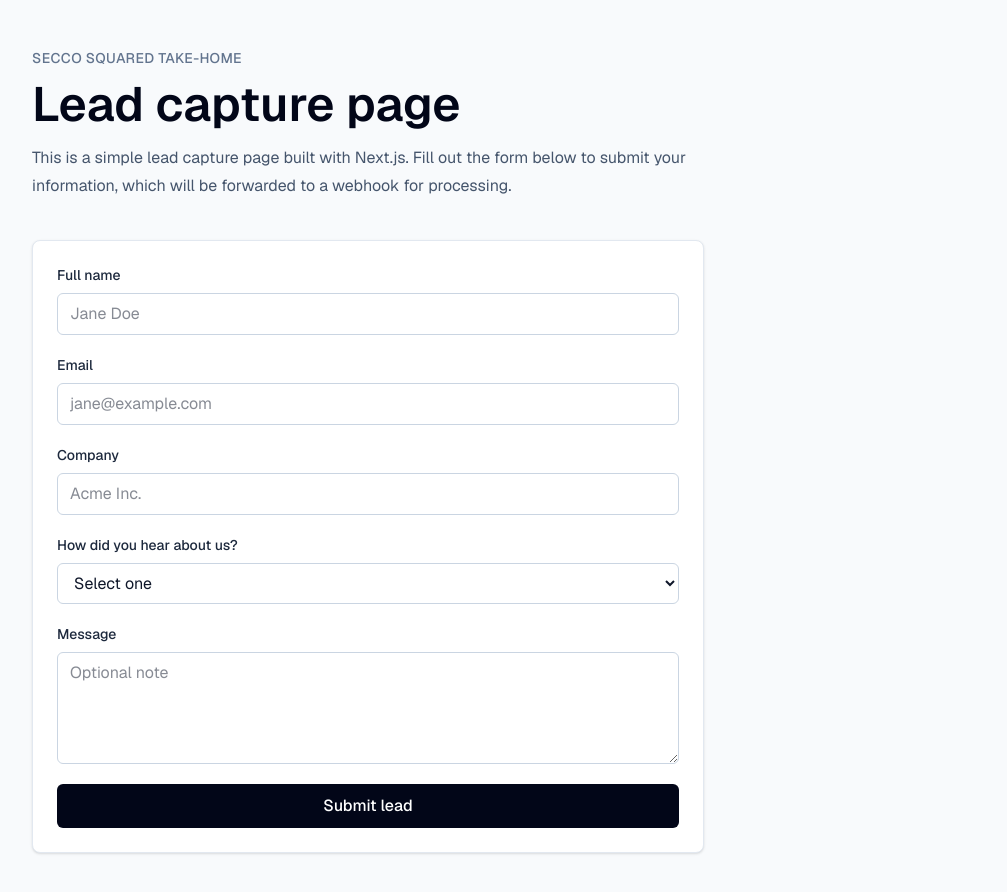
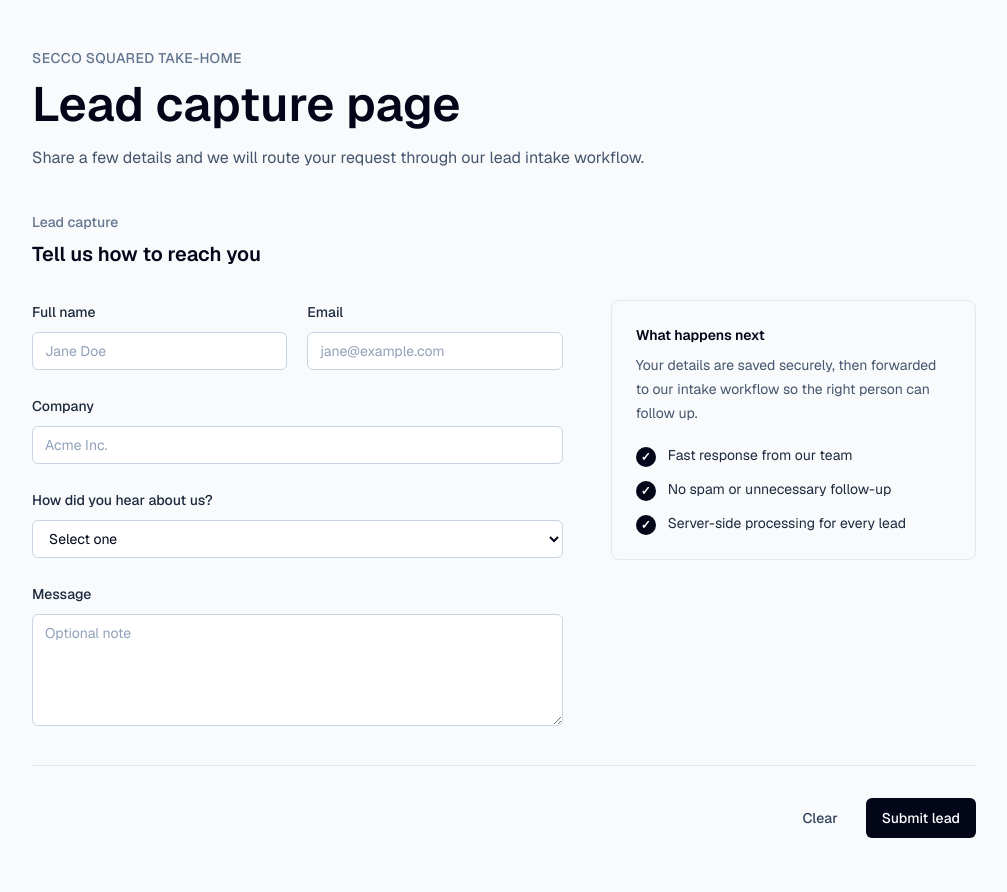
Before and after one commit to LJebry/lead-page, a Next.js app: page / in a window 1280 px wide. Shown: the top 892 px of the page, without its empty margins (136-1143 px from the left). Built offline with nearby package versions, Linux system fonts and the light colour scheme.

Commit message:
style:update lead form layout

```diff
--- a/src/app/page.tsx
+++ b/src/app/page.tsx
@@ -11,7 +11,8 @@ export default function Home() {
           Lead capture page
         </h1>
         <p className="mt-4 text-base leading-7 text-slate-600">
-          This is a simple lead capture page built with Next.js. Fill out the form below to submit your information, which will be forwarded to a webhook for processing.
+          Share a few details and we will route your request through our lead
+          intake workflow.
         </p>
       </section>
 
--- a/src/components/lead-form.tsx
+++ b/src/components/lead-form.tsx
@@ -12,18 +12,45 @@ const initialState: CreateLeadState = {
   message: "",
 };
 
+const highlights = [
+  "Fast response from our team",
+  "No spam or unnecessary follow-up",
+  "Server-side processing for every lead",
+];
+
 function inputClass(hasError?: boolean) {
-  return `rounded-md border px-3 py-2 outline-none focus:border-slate-900 ${
+  return `mt-2 w-full rounded-md border bg-white px-3 py-2 text-sm text-slate-950 outline-none transition placeholder:text-slate-400 focus:border-slate-950 ${
     hasError ? "border-red-500" : "border-slate-300"
   }`;
 }
 
-function FieldError({ message }: { message?: string }) {
+function FieldError({
+  id,
+  message,
+}: {
+  id: string;
+  message?: string;
+}) {
   if (!message) {
     return null;
   }
 
-  return <p className="text-sm text-red-600">{message}</p>;
+  return (
+    <p className="mt-2 text-sm text-red-600" id={id}>
+      {message}
+    </p>
+  );
+}
+
+function CheckIcon() {
+  return (
+    <span
+      aria-hidden="true"
+      className="mt-0.5 flex h-5 w-5 shrink-0 items-center justify-center rounded-full bg-slate-950 text-xs font-semibold text-white"
+    >
+      ✓
+    </span>
+  );
 }
 
 export function LeadForm() {
@@ -42,13 +69,22 @@ export function LeadForm() {
   return (
     <form
       action={formAction}
-      className="grid max-w-2xl gap-5 rounded-lg border border-slate-200 bg-white p-6 shadow-sm"
+      className="w-full sm:mx-auto sm:max-w-7xl"
       noValidate
       ref={formRef}
     >
+        <div className="mb-8">
+          <p className="text-sm font-medium text-slate-500">Lead capture</p>
+          <h2 className="mt-2 text-xl font-semibold text-slate-950">
+            Tell us how to reach you
+          </h2>
+        </div>
+
+        <div className="grid grid-cols-1 gap-10 lg:grid-cols-12 lg:gap-12">
+          <div className="lg:col-span-7">
             {state.message ? (
               <p
-          className={`rounded-md px-4 py-3 text-sm ${
+                className={`mb-6 rounded-md px-4 py-3 text-sm ${
                   state.success
                     ? "bg-emerald-50 text-emerald-700"
                     : "bg-red-50 text-red-700"
@@ -58,8 +94,13 @@ export function LeadForm() {
               </p>
             ) : null}
 
-      <div className="grid gap-2">
-        <label className="text-sm font-medium text-slate-800" htmlFor="name">
+            <div className="space-y-5 md:space-y-6">
+              <div className="grid gap-5 md:grid-cols-2">
+                <div>
+                  <label
+                    className="text-sm font-medium text-slate-800"
+                    htmlFor="name"
+                  >
                     Full name
                   </label>
                   <input
@@ -71,11 +112,17 @@ export function LeadForm() {
                     placeholder="Jane Doe"
                     required
                   />
-        <FieldError message={state.fieldErrors?.name} />
+                  <FieldError
+                    id="name-error"
+                    message={state.fieldErrors?.name}
+                  />
                 </div>
 
-      <div className="grid gap-2">
-        <label className="text-sm font-medium text-slate-800" htmlFor="email">
+                <div>
+                  <label
+                    className="text-sm font-medium text-slate-800"
+                    htmlFor="email"
+                  >
                     Email
                   </label>
                   <input
@@ -88,11 +135,18 @@ export function LeadForm() {
                     required
                     type="email"
                   />
-        <FieldError message={state.fieldErrors?.email} />
+                  <FieldError
+                    id="email-error"
+                    message={state.fieldErrors?.email}
+                  />
+                </div>
               </div>
 
-      <div className="grid gap-2">
-        <label className="text-sm font-medium text-slate-800" htmlFor="company">
+              <div>
+                <label
+                  className="text-sm font-medium text-slate-800"
+                  htmlFor="company"
+                >
                   Company
                 </label>
                 <input
@@ -103,17 +157,20 @@ export function LeadForm() {
                 />
               </div>
 
-      <div className="grid gap-2">
-        <label className="text-sm font-medium text-slate-800" htmlFor="source">
+              <div>
+                <label
+                  className="text-sm font-medium text-slate-800"
+                  htmlFor="source"
+                >
                   How did you hear about us?
                 </label>
                 <select
                   aria-describedby="source-error"
                   aria-invalid={Boolean(state.fieldErrors?.source)}
                   className={inputClass(Boolean(state.fieldErrors?.source))}
+                  defaultValue=""
                   id="source"
                   name="source"
-          defaultValue=""
                 >
                   <option value="" disabled>
                     Select one
@@ -123,28 +180,72 @@ export function LeadForm() {
                   <option value="Social">Social</option>
                   <option value="Other">Other</option>
                 </select>
-        <FieldError message={state.fieldErrors?.source} />
+                <FieldError
+                  id="source-error"
+                  message={state.fieldErrors?.source}
+                />
               </div>
 
-      <div className="grid gap-2">
-        <label className="text-sm font-medium text-slate-800" htmlFor="message">
+              <div>
+                <label
+                  className="text-sm font-medium text-slate-800"
+                  htmlFor="message"
+                >
                   Message
                 </label>
                 <textarea
-          className="min-h-28 rounded-md border border-slate-300 px-3 py-2 outline-none focus:border-slate-900"
+                  className="mt-2 min-h-28 w-full rounded-md border border-slate-300 bg-white px-3 py-2 text-sm text-slate-950 outline-none transition placeholder:text-slate-400 focus:border-slate-950"
                   id="message"
                   name="message"
                   placeholder="Optional note"
                 />
               </div>
+            </div>
+          </div>
 
+          <aside className="lg:col-span-5">
+            <div className="rounded-lg border border-slate-200 bg-slate-50 p-6">
+              <h3 className="text-sm font-semibold text-slate-950">
+                What happens next
+              </h3>
+              <p className="mt-2 text-sm leading-6 text-slate-600">
+                Your details are saved securely, then forwarded to our intake
+                workflow so the right person can follow up.
+              </p>
+
+              <ul className="mt-5 space-y-3">
+                {highlights.map((item) => (
+                  <li
+                    className="flex items-start gap-3 text-sm text-slate-800"
+                    key={item}
+                  >
+                    <CheckIcon />
+                    <span>{item}</span>
+                  </li>
+                ))}
+              </ul>
+            </div>
+          </aside>
+        </div>
+
+        <div className="my-8 h-px bg-slate-200" />
+
+        <div className="flex flex-col-reverse gap-3 sm:flex-row sm:items-center sm:justify-end">
           <button
-        className="rounded-md bg-slate-950 px-4 py-2.5 font-medium text-white disabled:cursor-not-allowed disabled:bg-slate-400"
+            className="rounded-md px-4 py-2.5 text-sm font-medium text-slate-700 transition hover:bg-slate-100"
+            onClick={() => formRef.current?.reset()}
+            type="button"
+          >
+            Clear
+          </button>
+          <button
+            className="rounded-md bg-slate-950 px-4 py-2.5 text-sm font-medium text-white transition hover:bg-slate-800 disabled:cursor-not-allowed disabled:bg-slate-400"
             disabled={isPending}
             type="submit"
           >
             {isPending ? "Submitting..." : "Submit lead"}
           </button>
+        </div>
     </form>
   );
 }
```
Lines whose indentation alone changed are shown as unchanged.
